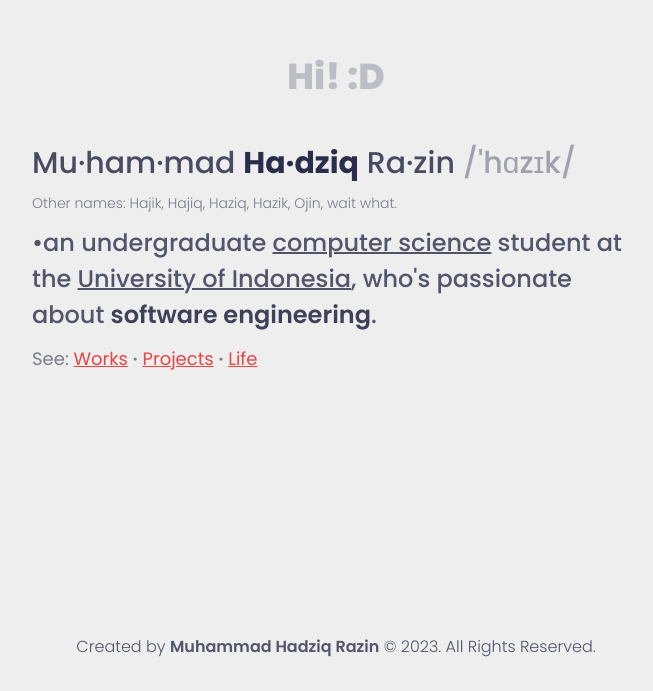
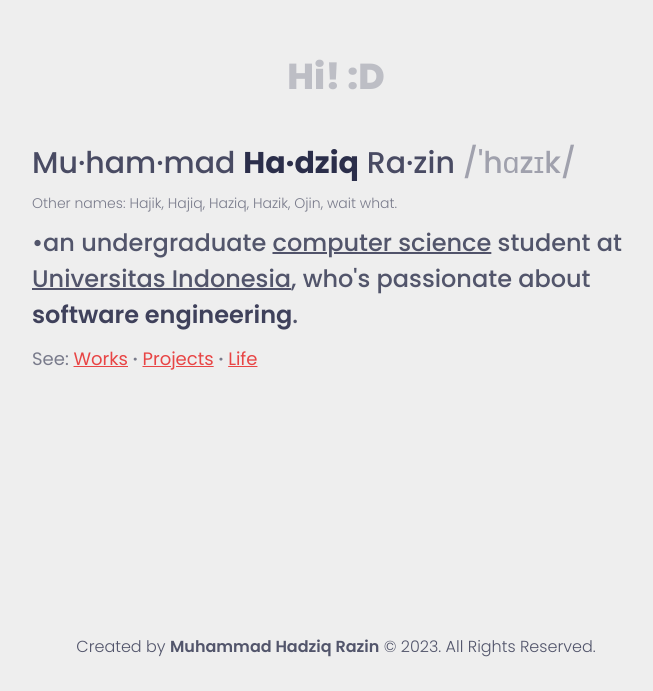
Before and after one commit to mhadziqrazin/hadziqrazin, a SvelteKit app: page / in a window 1280 px wide. Shown: the part 109-800 px from the top of the page, without its empty margins (304-957 px from the left). Built offline with nearby package versions, Linux system fonts and the light colour scheme; some icons are missing.

Commit message:
refactor: university to universitas

```diff
--- a/src/routes/+page.svelte
+++ b/src/routes/+page.svelte
@@ -45,10 +45,10 @@
           computer science
         </a>
 
-        student at the
+        student at
 
         <a href="https://ui.ac.id" target="_blank" class="underline decoration-[1.5px] md:decoration-[2.2px]">
-          University of Indonesia</a>,
+          Universitas Indonesia</a>,
 
         who's passionate about
         <span class="text-dark/90 font-semibold">software engineering</span>.
```
